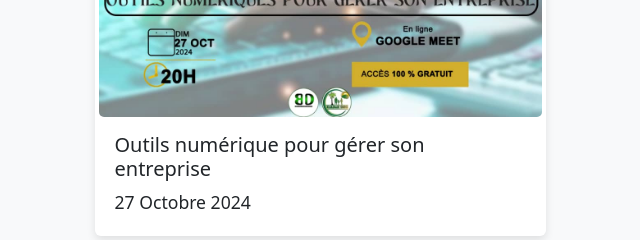
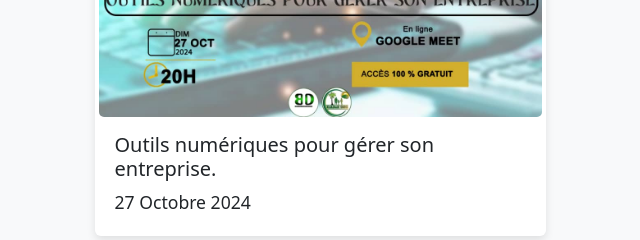
Before and after one commit to riyadDine/IBD, a website: page index.html in a window 1280 px wide. Shown: the part 6700-6940 px from the top of the page, 320-960 px from the left. Drawn offline with Linux system fonts and the light colour scheme.

Commit message:
evenement added re

```diff
--- a/index.html
+++ b/index.html
@@ -806,7 +806,7 @@
                   alt="Evènement à venir 1" />
                 <div class="card-body">
                   <h5 class="card-title">
-                    Outils numérique pour gérer son entreprise
+                    Outils numériques pour gérer son entreprise.
                   </h5>
                   <p class="card-text">27 Octobre 2024</p>
 
```
